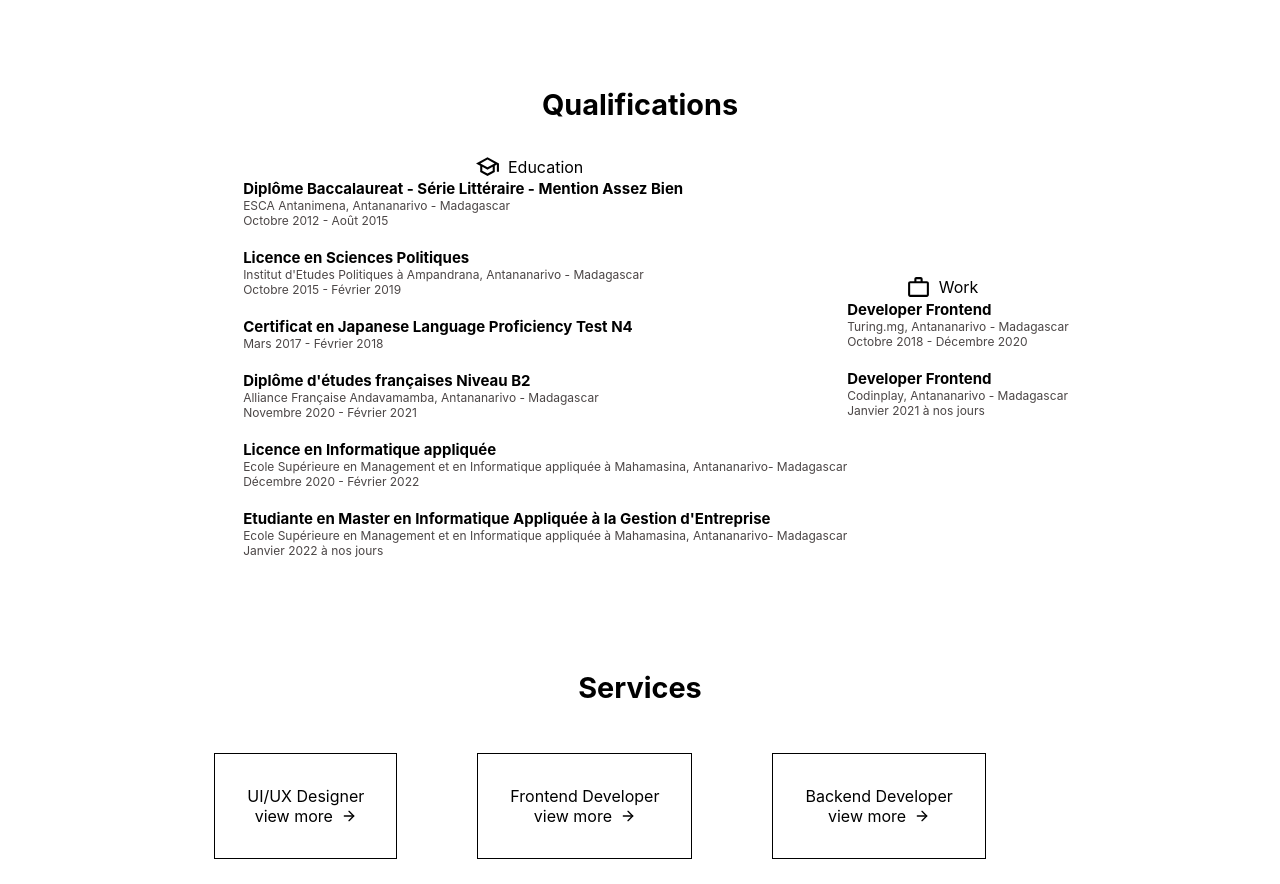
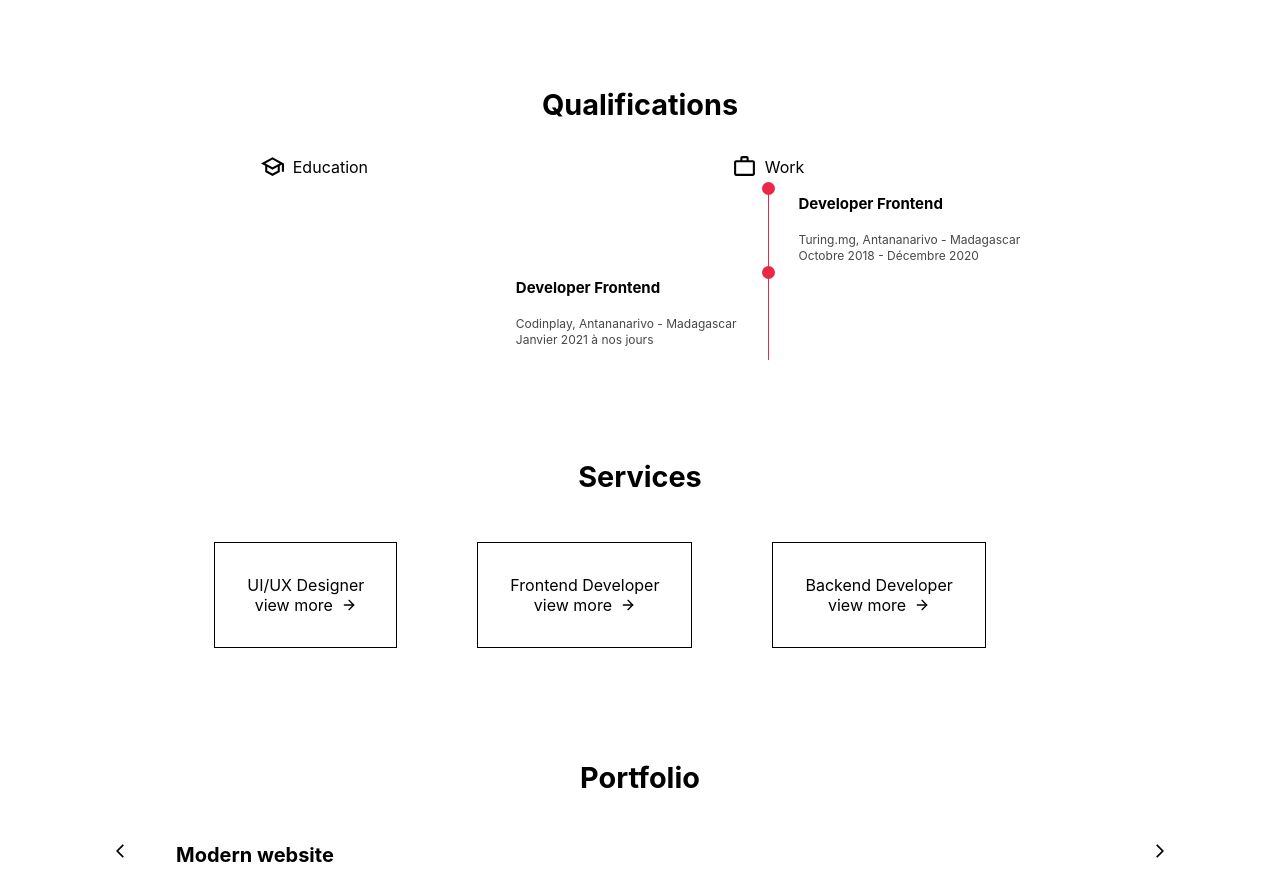
Before and after one commit to chrysellia/portfolio-chrysellia, a React (Create React App) app in the folder myportfolio/: page / in a window 1280 px wide. Shown: the part 1740-2624 px from the top of the page. Built offline with nearby package versions, Linux system fonts and the light colour scheme.

Commit message:
Qualifications updated

```diff
--- a/myportfolio/src/pages/components/Qualifications/Education/Education.component.js
+++ b/myportfolio/src/pages/components/Qualifications/Education/Education.component.js
@@ -5,39 +5,87 @@ const Education = () => {
   return (
     <div className="education-component">
         <div className="education-wrapper">
-            <div className="education-school">
-                <div className="school-description">Diplôme Baccalaureat - Série Littéraire - Mention Assez Bien</div>
-                <div className="school-name">ESCA Antanimena, Antananarivo - Madagascar</div>
-                <div className="school-date">Octobre 2012 - Août 2015</div>
-            </div><br/>
+            <div className="qualifications-data">
+                <div></div>
 
-            <div className="education-school">
-                <div className="school-description">Licence en Sciences Politiques</div>
-                <div className="school-name">Institut d'Etudes Politiques à Ampandrana, Antananarivo - Madagascar</div>
-                <div className="school-date">Octobre 2015 - Février 2019</div>
-            </div><br/>
+                <div className="qualifications">
+                    <span className="qualifications-rounder"></span>
+                    <span className="qualifications-line"></span>
+                </div>
 
-            <div className="education-school">
-                <div className="school-description">Certificat en Japanese Language Proficiency Test N4</div>
-                <div className="school-date">Mars 2017 - Février 2018</div>
-            </div><br/>
+                <div className="education-school">
+                    <h3 className="school-description">Diplôme Baccalaureat - Série Littéraire - <br/>Mention Assez Bien</h3>
+                    <span className="school-name">ESCA Antanimena, Antananarivo - Madagascar</span>
+                    <div className="school-date">Octobre 2012 - Août 2015</div>
+                </div>
+            </div>
 
-            <div className="education-school">
-                <div className="school-description">Diplôme d'études françaises Niveau B2</div>
-                <div className="school-name">Alliance Française Andavamamba, Antananarivo - Madagascar</div>
-                <div className="school-date">Novembre 2020 - Février 2021</div>
-            </div><br/>
+            <div className="qualifications-data">
+                <div className="education-school">
+                    <h3 className="school-description">Licence en Sciences Politiques</h3>
+                    <span className="school-name">IEP Madagascar à Ampandrana, Antananarivo</span>
+                    <div className="school-date">Octobre 2015 - Février 2019</div>
+                </div>
 
-            <div className="education-school">
-                <div className="school-description">Licence en Informatique appliquée</div>
-                <div className="school-name">Ecole Supérieure en Management et en Informatique appliquée à Mahamasina, Antananarivo- Madagascar</div>
-                <div className="school-date">Décembre 2020 - Février 2022</div>
-            </div><br/>
+                <div className="qualifications">
+                    <span className="qualifications-rounder"></span>
+                    <span className="qualifications-line"></span>
+                </div>
+            </div>
 
-            <div className="education-school">
-                <div className="school-description">Etudiante en Master en Informatique Appliquée à la Gestion d'Entreprise</div>
-                <div className="school-name">Ecole Supérieure en Management et en Informatique appliquée à Mahamasina, Antananarivo- Madagascar</div>
-                <div className="school-date">Janvier 2022 à nos jours</div>
+            <div className="qualifications-data">
+                <div></div>
+
+                <div className="qualifications">
+                    <span className="qualifications-rounder"></span>
+                    <span className="qualifications-line"></span>
+                </div>
+
+                <div className="education-school">
+                    <h3 className="school-description">Certificat en Japanese Language Proficiency Test N4</h3>
+                    <span className="school-date">Mars 2017 - Février 2018</span>
+                </div>
+            </div>
+
+            <div className="qualifications-data">
+                <div className="education-school">
+                    <h3 className="school-description">Diplôme d'études françaises Niveau B2</h3>
+                    <span className="school-name">Alliance Française Andavamamba, Antananarivo - Madagascar</span>
+                    <div className="school-date">Novembre 2020 - Février 2021</div>
+                </div>
+
+                <div className="qualifications">
+                    <span className="qualifications-rounder"></span>
+                    <span className="qualifications-line"></span>
+                </div>
+            </div>
+
+            <div className="qualifications-data">
+                <div></div>
+
+                <div className="qualifications">
+                    <span className="qualifications-rounder"></span>
+                    <span className="qualifications-line"></span>
+                </div>
+
+                <div className="education-school">
+                    <h3 className="school-description">Licence en Informatique appliquée</h3>
+                    <span className="school-name">ESMIA, Antananarivo - Madagascar</span>
+                    <div className="school-date">Décembre 2020 - Janvier 2022</div>
+                </div>
+            </div>
+
+            <div className="qualifications-data">
+                <div className="education-school">
+                    <h3 className="school-description">Etudiante en Master en Informatique Appliquée à la Gestion d'Entreprise</h3>
+                    <span className="school-name">ESMIA, Antananarivo- Madagascar</span>
+                    <div className="school-date">Janvier 2022 à nos jours</div>
+                </div>
+
+                <div className="qualifications">
+                    <span className="qualifications-rounder"></span>
+                    <span className="qualifications-line"></span>
+                </div>
             </div>
         </div>
     </div>
--- a/myportfolio/src/pages/components/Qualifications/Education/Education.style.scss
+++ b/myportfolio/src/pages/components/Qualifications/Education/Education.style.scss
@@ -1,5 +1,30 @@
 .education-component {
     .education-wrapper {
+        // height: 2rem;
+
+        .qualifications-data {
+            display: grid;
+            grid-template-columns: 1fr max-content 1fr;
+            column-gap: 1.5rem;
+
+            .qualifications {
+                .qualifications-rounder {
+                    display: inline-block;
+                    width: 13px;
+                    height: 13px;
+                    border-radius: 50%;
+                    background-color: rgb(235, 39, 72);
+                }
+
+                .qualifications-line {
+                    display: block;
+                    width: 1px;
+                    height: 100%;
+                    background-color: rgb(235, 39, 72);
+                    transform: translate(6px, -7px);
+                }
+            }
+
             .education-school {
                 .school-description {
                     font-size: 15px;
@@ -18,3 +43,4 @@
             }
         }
     }
+}
--- a/myportfolio/src/pages/components/Qualifications/Qualifications.component.js
+++ b/myportfolio/src/pages/components/Qualifications/Qualifications.component.js
@@ -12,7 +12,7 @@ const Qualifications = () => {
             <div className="qualifications-content">
                 <div>
                   <div className="education"><MdOutlineSchool className="education-icon" style={{marginRight:'0.5rem'}}/>Education </div>
-                  <Education/>
+                  {/* <Education/> */}
                 </div>
                 <div>
                   <div className="work"><MdWorkOutline className="work-icon" style={{marginRight:'0.5rem'}}/>Work </div>
--- a/myportfolio/src/pages/components/Qualifications/Qualifications.style.scss
+++ b/myportfolio/src/pages/components/Qualifications/Qualifications.style.scss
@@ -11,14 +11,11 @@
         }
 
         .qualifications-content {
-            margin-left: 2rem;
             padding-top: 2rem;
             display: flex;
-            align-items: center;
-            justify-content: center;
+            justify-content: space-evenly;
 
             .education {
-                margin-right: 2rem;
                 display: flex;
                 align-items: center;
                 justify-content: center;
@@ -34,7 +31,7 @@
             }
 
             .work {
-                margin-right: 2rem;
+
                 display: flex;
                 align-items: center;
                 justify-content: center;
--- a/myportfolio/src/pages/components/Qualifications/Work/Work.component.js
+++ b/myportfolio/src/pages/components/Qualifications/Work/Work.component.js
@@ -5,17 +5,33 @@ const Work = () => {
   return (
     <div className="work-component">
         <div className="work-wrapper">
-            <div className="work-content">
-                <div className="work-description">Developer Frontend</div>
-                <div className="work-name">Turing.mg, Antananarivo - Madagascar</div>
-                <div className="work-date">Octobre 2018 - Décembre 2020</div>
-            </div><br/>
+          <div className="work-data">
+            <div></div>
+
+            <div className="qualifications">
+              <div className="qualification-rounder"></div>
+              <div className="qualification-line"></div>
+            </div>
 
             <div className="work-content">
-                <div className="work-description">Developer Frontend</div>
-                <div className="work-name">Codinplay, Antananarivo - Madagascar</div>
-                <div className="work-date">Janvier 2021 à nos jours</div>
-            </div><br/>
+                <h3 className="work-description">Developer Frontend</h3>
+                <span className="work-name">Turing.mg, Antananarivo - Madagascar</span>
+                <div className="work-date">Octobre 2018 - Décembre 2020</div>
+            </div>
+          </div>
+
+          <div className="work-data">
+            <div className="work-content">
+              <h3 className="work-description">Developer Frontend</h3>
+              <span className="work-name">Codinplay, Antananarivo - Madagascar</span>
+              <div className="work-date">Janvier 2021 à nos jours</div>
+            </div>
+
+            <div className="qualifications">
+              <div className="qualification-rounder"></div>
+              <div className="qualification-line"></div>
+            </div>
+          </div>
         </div>
     </div>
   )
--- a/myportfolio/src/pages/components/Qualifications/Work/Work.style.scss
+++ b/myportfolio/src/pages/components/Qualifications/Work/Work.style.scss
@@ -1,5 +1,30 @@
 .work-component {
     .work-wrapper {
+        // height: 2rem;
+
+        .work-data {
+            display: grid;
+            grid-template-columns: 1fr max-content 1fr;
+            column-gap: 1.5rem;
+
+            .qualifications {
+                .qualification-rounder {
+                    display: inline-block;
+                    width: 13px;
+                    height: 13px;
+                    border-radius: 50%;
+                    background-color: rgb(235, 39, 72);
+                }
+
+                .qualification-line {
+                    display: block;
+                    width: 1px;
+                    height: 100%;
+                    background-color: rgb(235, 39, 72);
+                    transform: translate(6px, -7px);
+                }
+            }
+
             .work-content {
                 .work-description {
                     font-size: 15px;
@@ -18,3 +43,4 @@
             }
         }
     }
+}
```
Lines whose indentation alone changed are shown as unchanged.
